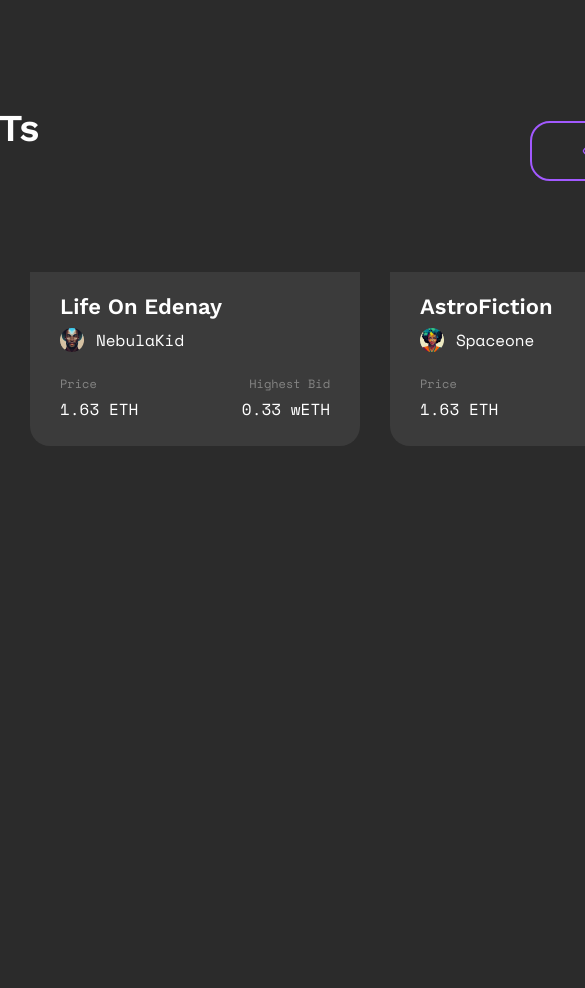
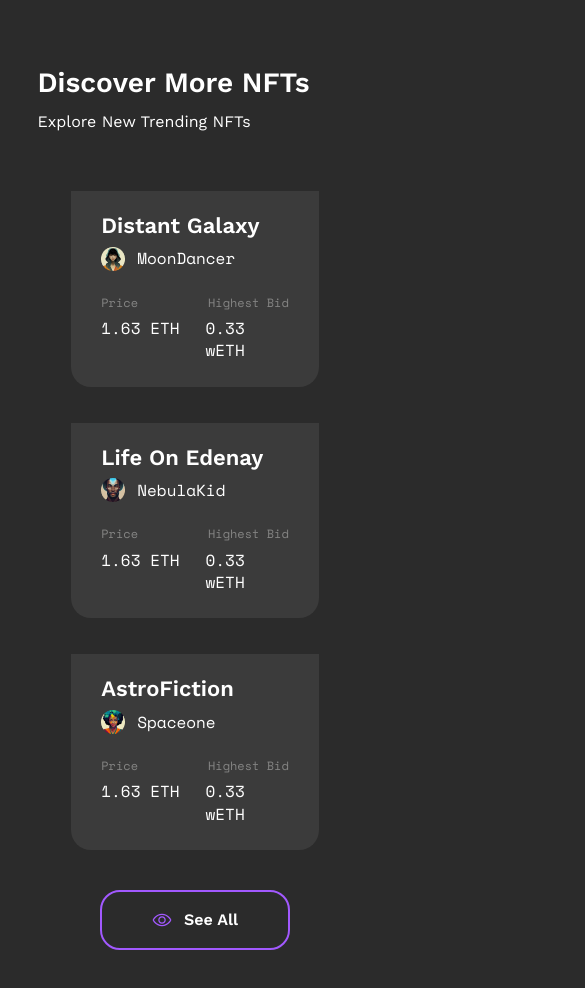
Before and after one commit to Shabnammammadova/Fronted-project, a plain HTML site: page client/pages/home/index.html in a window 390 px wide. Shown: the part 4800-5788 px from the top of the page, 585 px wide, since content can reach past the window. Before the commit the page ends 5605 px from the top, so only its background shows below. Drawn offline with nearby package versions, Linux system fonts and the light colour scheme.

Commit message:
discover nft section responsive design added

```diff
--- a/client/pages/home/index.html
+++ b/client/pages/home/index.html
@@ -457,6 +457,7 @@
                      </div>
         </div>
      </div>
+     <button class="seeall-btn"><img src="../../../assets/icons/eye.svg" alt="">See All</button>
     </section>
 </body>
 </html>
--- a/client/scss/pages/_index.scss
+++ b/client/scss/pages/_index.scss
@@ -5,11 +5,24 @@
     align-items: center;
     gap: 60px;
     align-self: stretch;
+    @include for-size(tablet){
+        padding: 40px 195px 80px 195px;
+        gap: 40px;
+    }
+    @include for-size(phone){
+        padding: 40px 0px 60px 0px;
+    }
     .top-side{
         display: flex;
         width: 1050px;
         align-items: center;
         gap: 100px;
+        @include for-size(tablet){
+            width: 690px;
+        }
+        @include for-size(phone){
+            width: 315px;
+        }
         .right-side{
             display: flex;
             flex-direction: column;
@@ -24,6 +37,9 @@
                 font-weight: 600;
                 line-height: 120%; /* 45.6px */
                 text-transform: capitalize;
+                @include for-size(tablet){
+                    font-size: 28px;
+                }
             }
             p{
                 color: $textcolor;
@@ -33,9 +49,17 @@
                 font-weight: 400;
                 line-height: 160%; /* 35.2px */
                 text-transform: capitalize;
+                @include for-size(tablet){
+                    font-size: 16px;
+                }
             }
         }
         .left-side{
+            display: flex;
+            height: 60px;
+            @include for-size(phone){
+                display: none;
+            }
             button{
                 padding: 0px 50px;
                 justify-content: center;
@@ -58,9 +82,6 @@
                     transition: all 0.3s ease;
                 }
             }
-            display: flex;
-            height: 60px;
-
         }
     }
     .bottom-side{
@@ -69,11 +90,28 @@
             width: 1050px;
             align-items: flex-start;
             gap: 30px;
+            @include for-size(tablet){
+                width: 690px;
+                overflow-x: scroll;
+            }
+            @include for-size(phone){
+                flex-direction: column;
+                align-items: center;
+                overflow: hidden;
+            }
+            @include for-size(phone){
+                gap: 20px;
+            }
             .card{
                 display: flex;
                 height: 469px;
                 flex-direction: column;
                 flex: 1 0 0;
+                &:hover{
+                    transform: scale(0.9);
+                    transition: all 0.3s ease;
+                    cursor: pointer;
+                }
                 .card-body{
                     display: flex;
                     padding: 20px 30px 25px 30px;
@@ -83,7 +121,6 @@
                     background: $avatarbackground;
                     border-bottom-left-radius: 20px;
                     border-bottom-right-radius: 20px;
-
                 .card-info{
                     display: flex;
                     flex-direction: column;
@@ -167,3 +204,30 @@
         }
     }
 }
+.seeall-btn{
+    height: 60px;
+    padding: 0px 50px;
+    justify-content: center;
+    align-items: center;
+    gap: 12px;
+    border-radius: 20px;
+    border: 2px solid $purple;
+    background: transparent;
+    color:$textcolor;
+    display: flex;
+    text-align: center;
+    font-family: "Work Sans";
+    font-size: 16px;
+    font-style: normal;
+    font-weight: 600;
+    line-height: 140%; /* 22.4px */
+    display: none;
+    cursor: pointer;
+    &:hover{
+        transform: scale(0.9);
+        transition: all 0.3s ease;
+    }
+    @include for-size(phone){
+        display: flex;
+    }
+}
```
Also changed, not shown: client/scss/main.css.
